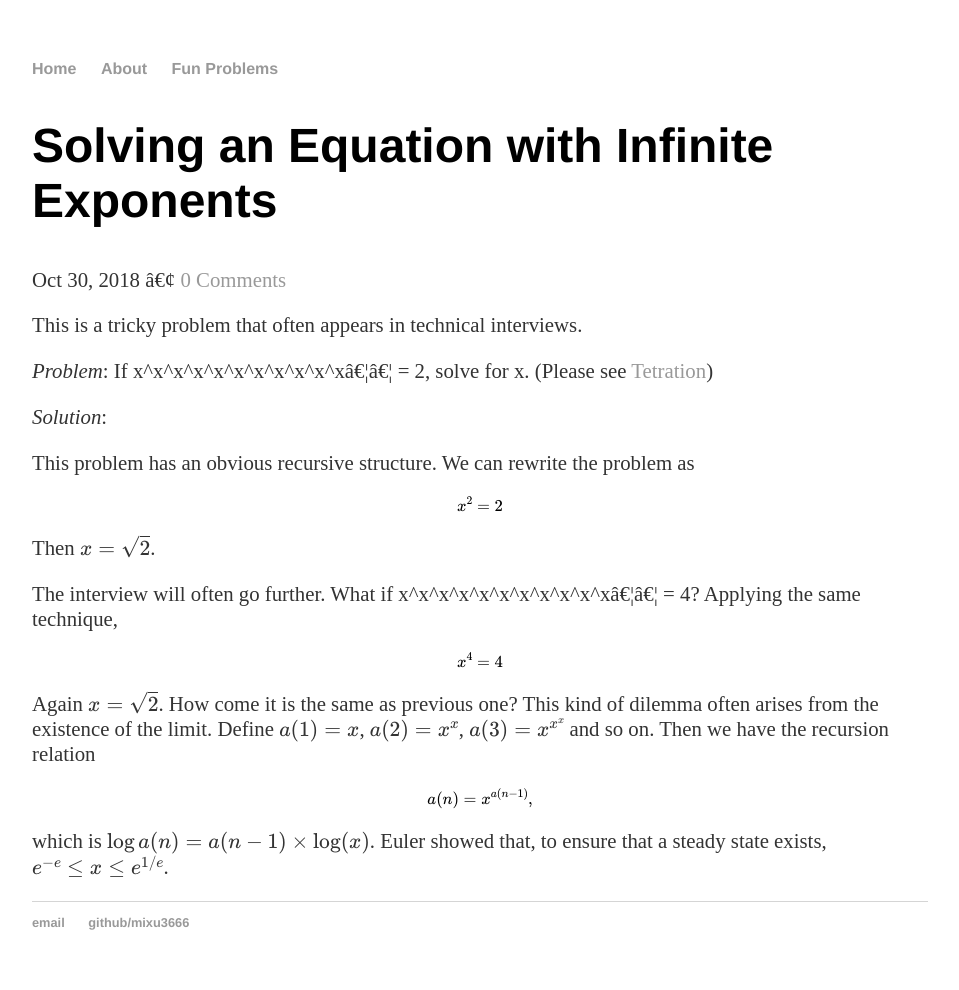
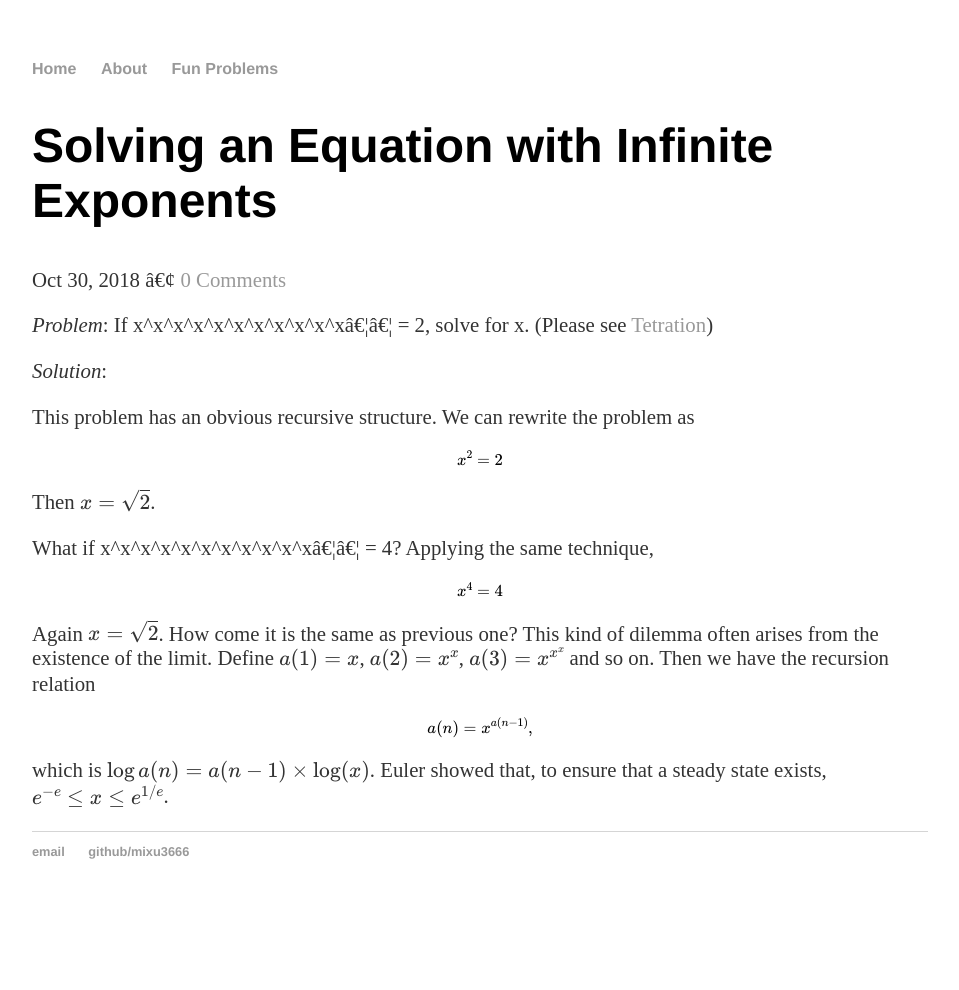
Before and after one commit to mixu3666/mixu3666.github.io, a Jekyll site: the page built from _posts/2018-10-29-Solving-an-Equation-with-Infinite-Exponents.md, in a window 1280 px wide. Shown: the whole page, without its empty margins (160-1119 px from the left). Built offline with Jekyll 4.4.1, drawn with Linux system fonts in a browser that asks for light colours; formulas are drawn with MathJax 3; a script that is not in the unit is left out; comment, search, counter and statistics services are not loaded; after the commit the page ends 919 px from its top, so only the background shows below that.

Commit message:
Update 2018-10-29-Solving-an-Equation-with-Infinite-Exponents.md

```diff
--- a/_posts/2018-10-29-Solving-an-Equation-with-Infinite-Exponents.md
+++ b/_posts/2018-10-29-Solving-an-Equation-with-Infinite-Exponents.md
@@ -5,8 +5,6 @@ comments: true
 title:  "Solving an Equation with Infinite Exponents"
 date:   2018-10-30
 ---
-
-This is a tricky problem that often appears in technical interviews.
 
 *Problem*: If x^x^x^x^x^x^x^x^x^x^x...... = 2, solve for x. (Please see [Tetration](https://en.wikipedia.org/wiki/Tetration#cite_note-8))
 
@@ -20,7 +18,7 @@ $$
 
 Then $x=\sqrt{2}$.
 
-The interview will often go further. What if x^x^x^x^x^x^x^x^x^x^x...... = 4? Applying the same technique,
+What if x^x^x^x^x^x^x^x^x^x^x...... = 4? Applying the same technique,
 
 $$
 x^4=4
```
